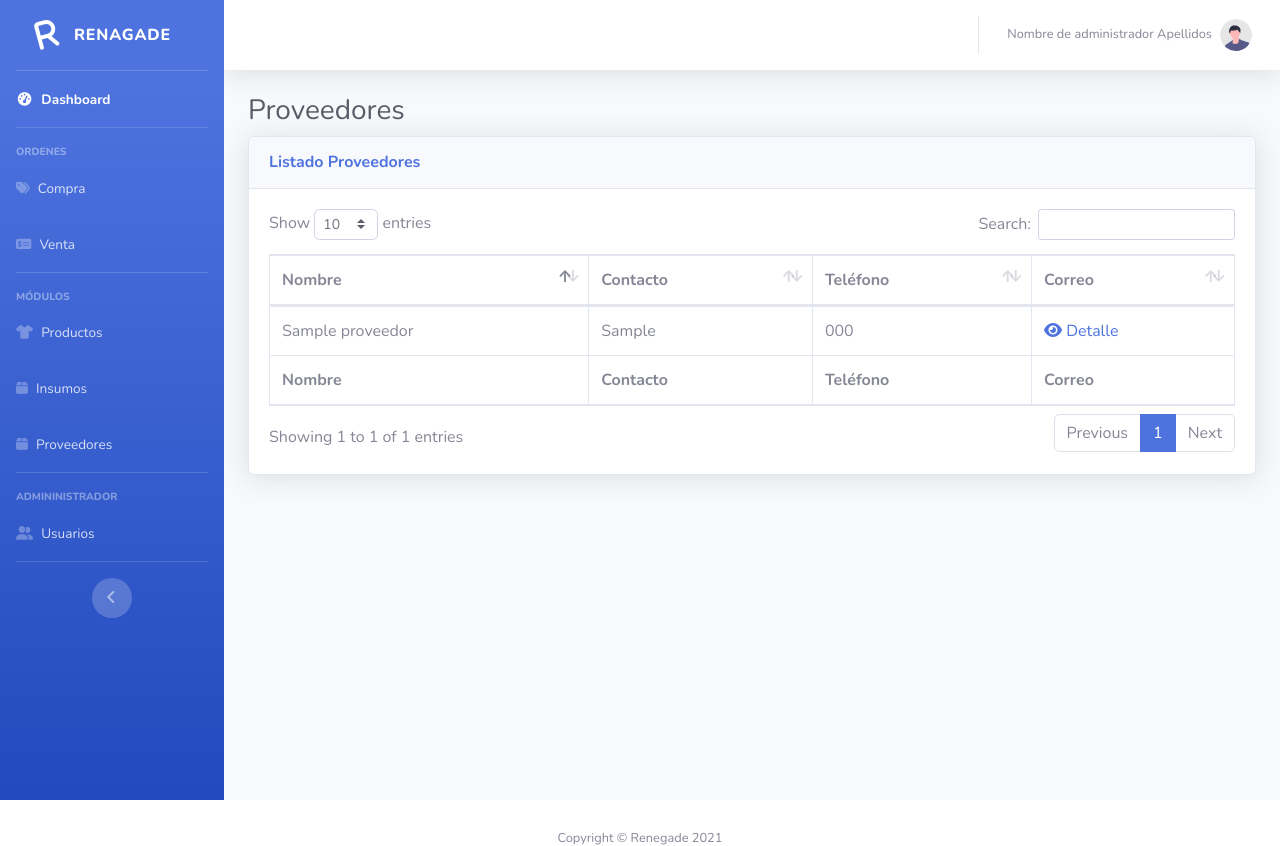
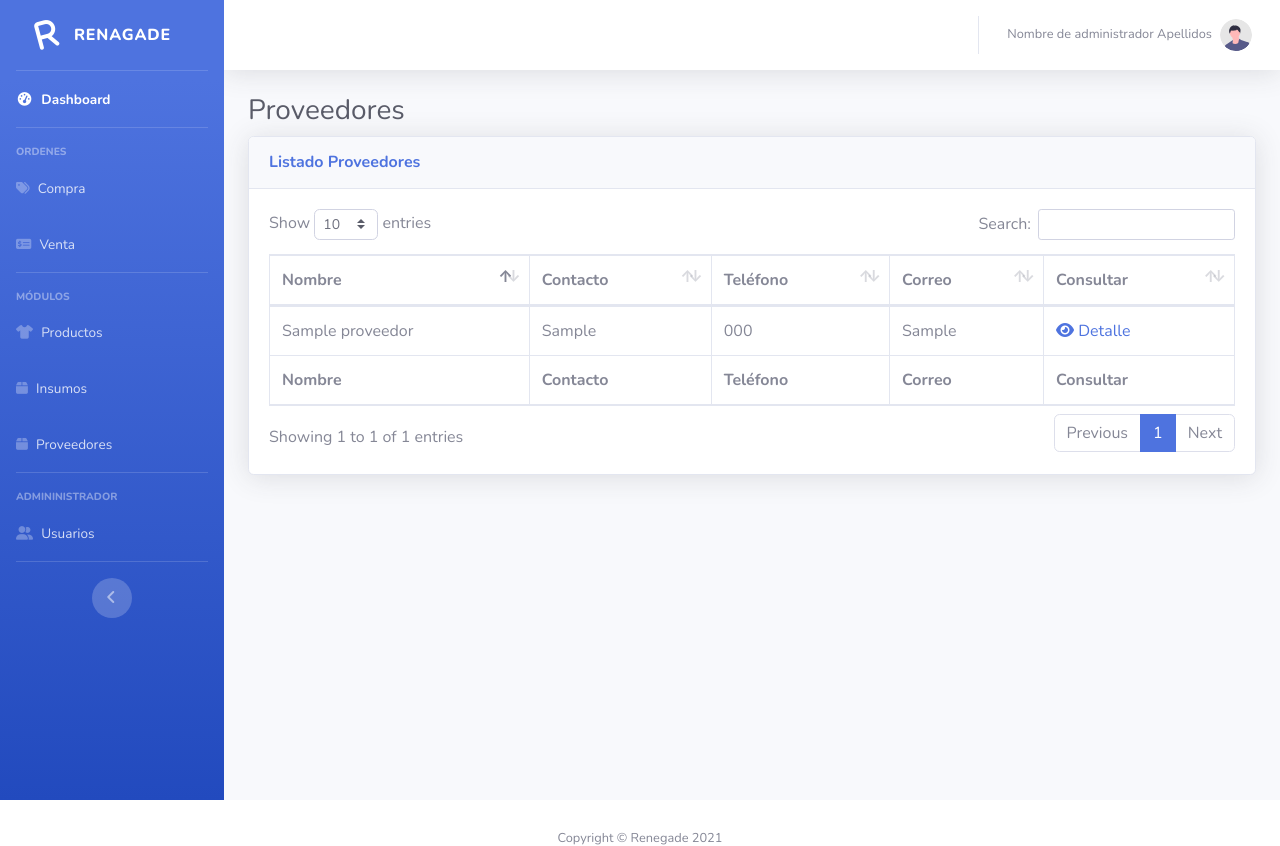
Before and after one commit to esauml/renegade, a Flask app: page /consultar-proveedores in a window 1280 px wide. Shown: the top 846 px of the page. Run offline with Flask 2, Linux system fonts and the light colour scheme; the visitor is signed in with stand-in values (Sample User, id 1); data comes from the database, SQL or seed files in the repository; tables that the repository leaves empty or names only in its code hold one stand-in row (Sample ...); some libraries are stand-ins or nearby versions.

Commit message:
Fix en proveedores

```diff
--- a/app/templates/adm/administrador/proveedores.html
+++ b/app/templates/adm/administrador/proveedores.html
@@ -39,6 +39,9 @@
                         <th>
                             Correo
                         </th>
+                        <th>
+                            Consultar
+                        </th>
                     </tr>
                 </thead>
                 <tfoot>
@@ -55,6 +58,9 @@
                         <th>
                             Correo
                         </th>
+                        <th>
+                            Consultar
+                        </th>
                     </tr>
                 </tfoot>
                 <tbody>
@@ -64,6 +70,7 @@
                         <td>{{ proveedor[1] }}</td>
                         <td>{{ proveedor[2] }}</td>
                         <td>{{ proveedor[3] }}</td>
+                        <td>{{ proveedor[4] }}</td>
                         <td>
                             <a href="/consultar-proveedor/{{ proveedor[0] }}">
                                 <i class="fa-solid fa-eye"></i>
```
